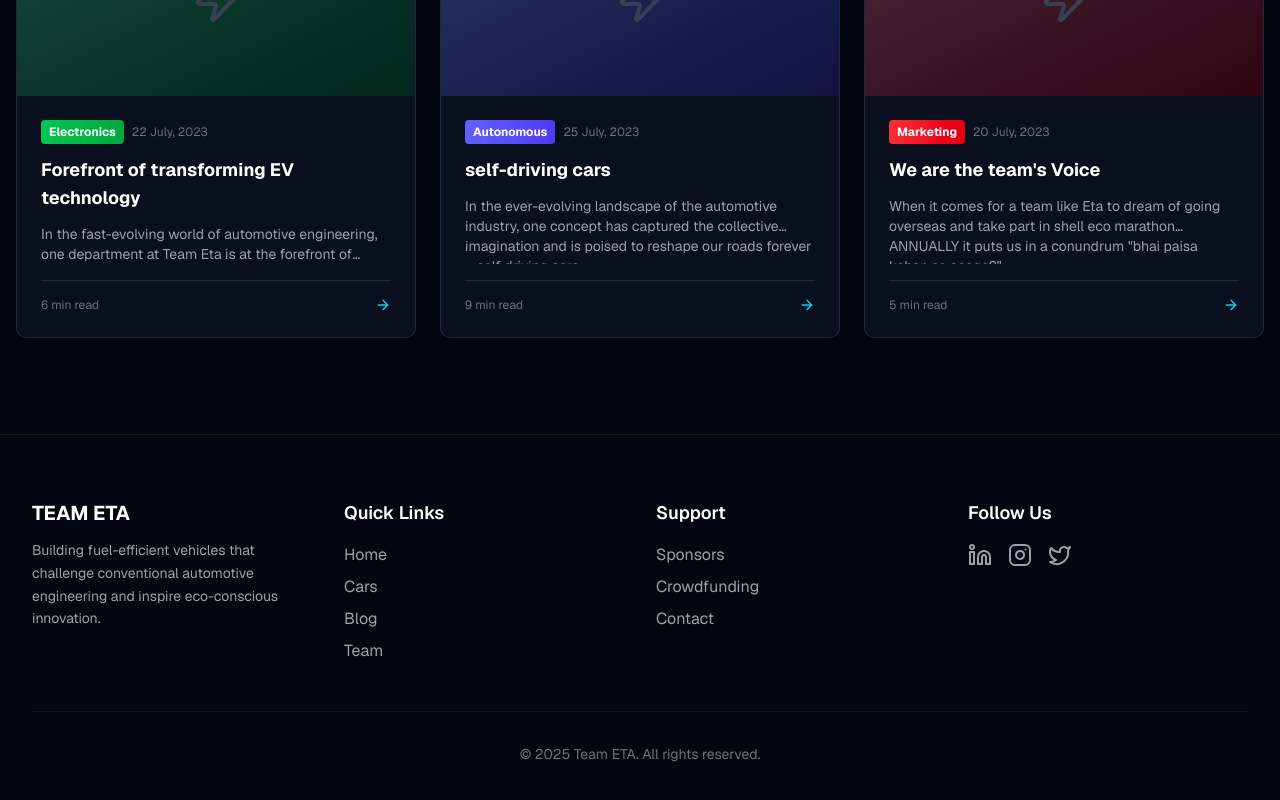
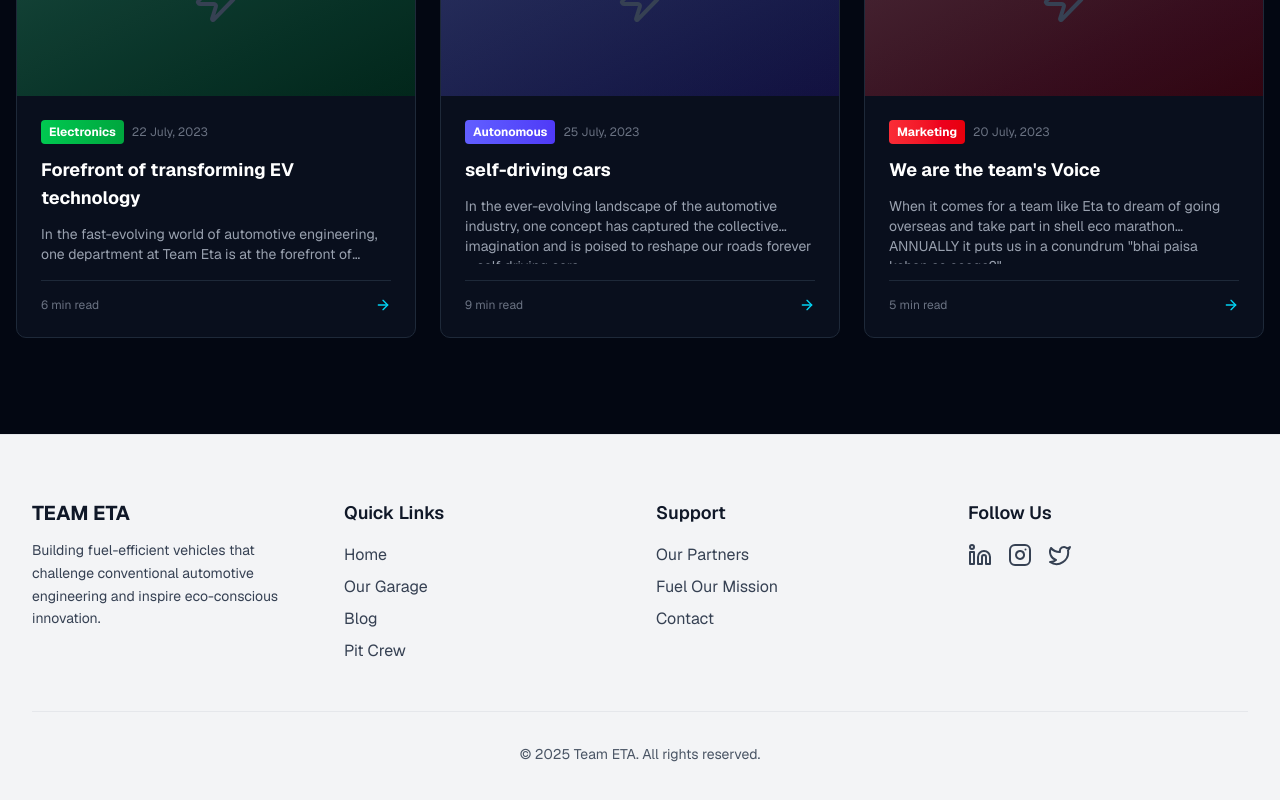
Before and after one commit to PersuasivePost/team-eta, a Next.js app: page /blog in a window 1280 px wide. Shown: the part 1466-2266 px from the top of the page. Built offline with nearby package versions, Linux system fonts and the light colour scheme.

Commit message:
tried light theme for home page

```diff
--- a/app/page.tsx
+++ b/app/page.tsx
@@ -7,7 +7,7 @@ import Footer from '@/components/footer'
 
 export default function Home() {
   return (
-    <div className="min-h-screen bg-gray-950 text-gray-100">
+    <div className="min-h-screen bg-white text-gray-900">
       <Hero />
       <AboutSection />
       <AchievementsSection />
--- a/components/cta-section.tsx
+++ b/components/cta-section.tsx
@@ -1,24 +1,27 @@
+import Link from 'next/link'
 import { Button } from '@/components/ui/button'
 
 export default function CtaSection() {
   return (
-    <section className="py-20 px-4 sm:px-6 lg:px-8 bg-gradient-to-r from-gray-900 via-gray-950 to-gray-900">
+    <section className="py-20 px-4 sm:px-6 lg:px-8 bg-white">
       <div className="max-w-3xl mx-auto text-center">
-        <h2 className="text-4xl sm:text-5xl font-bold text-white mb-4">
+        <h2 className="text-4xl sm:text-5xl font-bold text-gray-900 mb-4">
           Let's save the future together.
         </h2>
-        <p className="text-xl sm:text-2xl text-cyan-400 font-semibold mb-8">
+        <p className="text-xl sm:text-2xl text-teal-600 font-semibold mb-8">
           LEND A HELPING HAND
         </p>
-        <p className="text-gray-300 text-lg mb-10 leading-relaxed">
+        <p className="text-gray-700 text-lg mb-10 leading-relaxed">
           Help us in this race to save the future by sharing your ideas, expertise, or resources.
         </p>
-        <Button
-          size="lg"
-          className="bg-cyan-400 text-gray-950 font-semibold hover:bg-cyan-300 transition-colors"
-        >
-          Join Our Mission
-        </Button>
+        <Link href="/fuel-our-mission">
+          <Button
+            size="lg"
+            className="bg-teal-600 text-white font-semibold hover:bg-teal-700 transition-colors"
+          >
+            Fuel Our Mission
+          </Button>
+        </Link>
       </div>
     </section>
   )
--- a/components/footer.tsx
+++ b/components/footer.tsx
@@ -5,40 +5,40 @@ export default function Footer() {
   const currentYear = new Date().getFullYear()
 
   return (
-    <footer className="bg-gray-950 border-t border-gray-900">
+    <footer className="bg-gray-100 border-t border-gray-200">
       <div className="max-w-7xl mx-auto px-4 sm:px-6 lg:px-8 py-16">
         {/* Main Footer Content */}
         <div className="grid grid-cols-1 sm:grid-cols-2 lg:grid-cols-4 gap-8 mb-12">
           {/* Column 1: Logo & Mission */}
           <div>
-            <h3 className="text-xl font-bold text-white mb-3">TEAM ETA</h3>
-            <p className="text-gray-400 text-sm leading-relaxed">
+            <h3 className="text-xl font-bold text-gray-900 mb-3">TEAM ETA</h3>
+            <p className="text-gray-700 text-sm leading-relaxed">
               Building fuel-efficient vehicles that challenge conventional automotive engineering and inspire eco-conscious innovation.
             </p>
           </div>
 
           {/* Column 2: Quick Links */}
           <div>
-            <h4 className="text-lg font-semibold text-white mb-4">Quick Links</h4>
+            <h4 className="text-lg font-semibold text-gray-900 mb-4">Quick Links</h4>
             <ul className="space-y-2">
               <li>
-                <Link href="#" className="text-gray-400 hover:text-cyan-400 transition-colors">
+                <Link href="/" className="text-gray-700 hover:text-teal-600 transition-colors">
                   Home
                 </Link>
               </li>
               <li>
-                <Link href="#" className="text-gray-400 hover:text-cyan-400 transition-colors">
-                  Cars
+                <Link href="/our-garage" className="text-gray-700 hover:text-teal-600 transition-colors">
+                  Our Garage
                 </Link>
               </li>
               <li>
-                <Link href="#" className="text-gray-400 hover:text-cyan-400 transition-colors">
+                <Link href="/blog" className="text-gray-700 hover:text-teal-600 transition-colors">
                   Blog
                 </Link>
               </li>
               <li>
-                <Link href="#" className="text-gray-400 hover:text-cyan-400 transition-colors">
-                  Team
+                <Link href="/pit-crew" className="text-gray-700 hover:text-teal-600 transition-colors">
+                  Pit Crew
                 </Link>
               </li>
             </ul>
@@ -46,20 +46,20 @@ export default function Footer() {
 
           {/* Column 3: Support */}
           <div>
-            <h4 className="text-lg font-semibold text-white mb-4">Support</h4>
+            <h4 className="text-lg font-semibold text-gray-900 mb-4">Support</h4>
             <ul className="space-y-2">
               <li>
-                <Link href="#" className="text-gray-400 hover:text-cyan-400 transition-colors">
-                  Sponsors
+                <Link href="/our-partners" className="text-gray-700 hover:text-teal-600 transition-colors">
+                  Our Partners
                 </Link>
               </li>
               <li>
-                <Link href="#" className="text-gray-400 hover:text-cyan-400 transition-colors">
-                  Crowdfunding
+                <Link href="/fuel-our-mission" className="text-gray-700 hover:text-teal-600 transition-colors">
+                  Fuel Our Mission
                 </Link>
               </li>
               <li>
-                <Link href="#" className="text-gray-400 hover:text-cyan-400 transition-colors">
+                <Link href="/contact" className="text-gray-700 hover:text-teal-600 transition-colors">
                   Contact
                 </Link>
               </li>
@@ -68,25 +68,25 @@ export default function Footer() {
 
           {/* Column 4: Socials */}
           <div>
-            <h4 className="text-lg font-semibold text-white mb-4">Follow Us</h4>
+            <h4 className="text-lg font-semibold text-gray-900 mb-4">Follow Us</h4>
             <div className="flex gap-4">
               <Link
                 href="#"
-                className="text-gray-400 hover:text-cyan-400 transition-colors"
+                className="text-gray-700 hover:text-teal-600 transition-colors"
                 aria-label="LinkedIn"
               >
                 <Linkedin size={24} />
               </Link>
               <Link
                 href="#"
-                className="text-gray-400 hover:text-cyan-400 transition-colors"
+                className="text-gray-700 hover:text-teal-600 transition-colors"
                 aria-label="Instagram"
               >
                 <Instagram size={24} />
               </Link>
               <Link
                 href="#"
-                className="text-gray-400 hover:text-cyan-400 transition-colors"
+                className="text-gray-700 hover:text-teal-600 transition-colors"
                 aria-label="X (Twitter)"
               >
                 <Twitter size={24} />
@@ -96,8 +96,8 @@ export default function Footer() {
         </div>
 
         {/* Bottom Bar */}
-        <div className="border-t border-gray-900 pt-8">
-          <p className="text-center text-gray-500 text-sm">
+        <div className="border-t border-gray-200 pt-8">
+          <p className="text-center text-gray-600 text-sm">
             © {currentYear} Team ETA. All rights reserved.
           </p>
         </div>
--- a/components/hero.tsx
+++ b/components/hero.tsx
@@ -3,39 +3,43 @@ import { Button } from '@/components/ui/button'
 
 export default function Hero() {
   return (
-    <section className="min-h-screen bg-gradient-to-br from-gray-950 via-gray-950 to-gray-900 pt-24 px-4 sm:px-6 lg:px-8 flex items-center justify-center relative overflow-hidden">
+    <section className="min-h-screen bg-white pt-24 px-4 sm:px-6 lg:px-8 flex items-center justify-center relative overflow-hidden">
       {/* Background decoration */}
       <div className="absolute inset-0 overflow-hidden">
-        <div className="absolute top-1/3 -left-1/4 w-96 h-96 bg-cyan-500/5 rounded-full blur-3xl"></div>
-        <div className="absolute bottom-1/3 -right-1/4 w-96 h-96 bg-blue-500/5 rounded-full blur-3xl"></div>
+        <div className="absolute top-1/3 -left-1/4 w-96 h-96 bg-teal-100/20 rounded-full blur-3xl"></div>
+        <div className="absolute bottom-1/3 -right-1/4 w-96 h-96 bg-blue-100/20 rounded-full blur-3xl"></div>
       </div>
 
       <div className="relative z-10 max-w-4xl mx-auto text-center">
-        <h1 className="text-5xl sm:text-6xl lg:text-7xl font-bold text-white mb-4 leading-tight">
+        <h1 className="text-5xl sm:text-6xl lg:text-7xl font-bold text-gray-900 mb-4 leading-tight">
           TEAM ETA
         </h1>
-        <p className="text-xl sm:text-2xl text-cyan-400 font-semibold mb-6">
+        <p className="text-xl sm:text-2xl text-teal-600 font-semibold mb-6">
           #madovermiles
         </p>
-        <p className="text-gray-300 text-base sm:text-lg leading-relaxed mb-8 max-w-2xl mx-auto">
+        <p className="text-gray-700 text-base sm:text-lg leading-relaxed mb-8 max-w-2xl mx-auto">
           Team ETA, a passionate group of undergraduate engineers from K. J. Somaiya School of Engineering, proudly represented India at the Shell Eco-Marathon (SEM) 2024, held at the Mandalika International Street Circuit, Lombok, Indonesia. At SEM 2024, Team ETA competed in the Prototype – Gasoline category, showcasing a highly efficient vehicle with optimized aerodynamics, structural design, and drivetrain performance.
         </p>
 
         {/* CTA Buttons */}
         <div className="flex flex-col sm:flex-row gap-4 justify-center">
+          <Link href="/our-garage">
             <Button
-            className="bg-cyan-400 text-gray-950 font-semibold hover:bg-cyan-300 transition-colors"
+              className="bg-teal-600 text-white font-semibold hover:bg-teal-700 transition-colors"
               size="lg"
             >
-            Our Cars
+              Our Garage
             </Button>
+          </Link>
+          <Link href="/fuel-our-mission">
             <Button
               variant="outline"
-            className="border-cyan-400 text-cyan-400 hover:bg-cyan-400/10 font-semibold"
+              className="border-teal-600 text-teal-600 hover:bg-teal-600/10 font-semibold"
               size="lg"
             >
-            Sponsor Us
+              Partner With Us
             </Button>
+          </Link>
         </div>
       </div>
     </section>
--- a/components/institution-section.tsx
+++ b/components/institution-section.tsx
@@ -1,15 +1,15 @@
 export default function InstitutionSection() {
   return (
-    <section className="py-20 px-4 sm:px-6 lg:px-8 bg-gray-950">
+    <section className="py-20 px-4 sm:px-6 lg:px-8 bg-white">
       <div className="max-w-2xl mx-auto text-center">
-        <h2 className="text-4xl sm:text-5xl font-bold text-white mb-4">
+        <h2 className="text-4xl sm:text-5xl font-bold text-gray-900 mb-4">
           Our Institution
         </h2>
-        <p className="text-2xl sm:text-3xl text-cyan-400 font-semibold mb-8">
+        <p className="text-2xl sm:text-3xl text-teal-600 font-semibold mb-8">
           K.J. Somaiya College of Engineering
         </p>
-        <div className="w-32 h-32 mx-auto bg-gradient-to-br from-gray-800 to-gray-900 rounded-lg flex items-center justify-center border border-gray-700">
-          <span className="text-gray-400 text-sm font-semibold">Logo Placeholder</span>
+        <div className="w-32 h-32 mx-auto bg-gray-100 rounded-lg flex items-center justify-center border border-gray-300">
+          <span className="text-gray-600 text-sm font-semibold">Logo Placeholder</span>
         </div>
       </div>
     </section>
```
Also changed, not shown: components/about-section.tsx (+4 -4 lines), components/achievements-section.tsx (+4 -4 lines), components/navbar.tsx (+7 -7 lines). Lines whose indentation alone changed are shown as unchanged.
